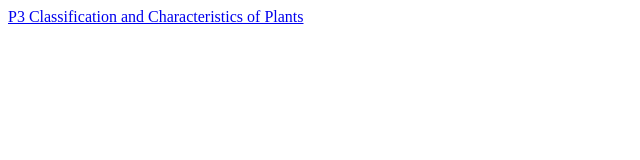
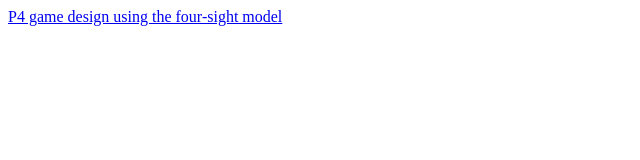
Before and after one commit to twowheel22/innovaWork, a plain HTML site: page index.html in a window 1280 px wide. Shown: the full height of the page, 0-640 px from the left. Drawn offline with Linux system fonts and the light colour scheme.

Commit message:
Add files via upload

```diff
--- a/index.html
+++ b/index.html
@@ -7,6 +7,6 @@
     <title>Document</title>
 </head>
 <body>
-    <a href="https://www.drivehq.com/file/DFPublishFile.aspx/FileID6918265157/Keypwjgcfnbgnvk/P3 Classification and Characteristics of Plants- FIB.pdf">P3 Classification and Characteristics of Plants</a>
+    <a href="https://www.drivehq.com/file/DFPublishFile.aspx/FileID6922298951/Key56uexptxur86/P4 game design using the four-sight model _blank.pdf">P4 game design using the four-sight model</a>
 </body>
 </html>
```
